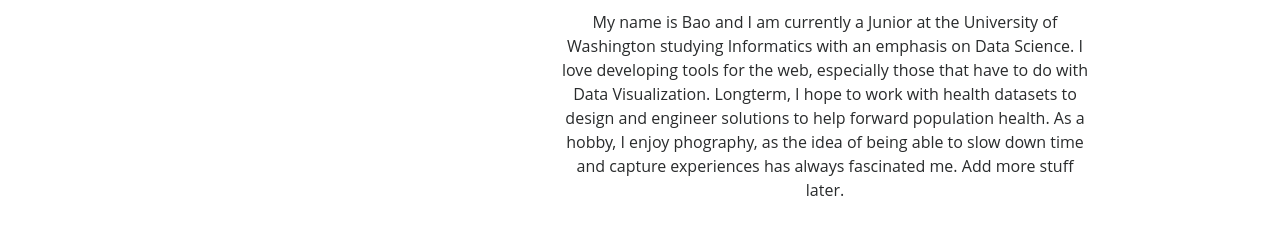
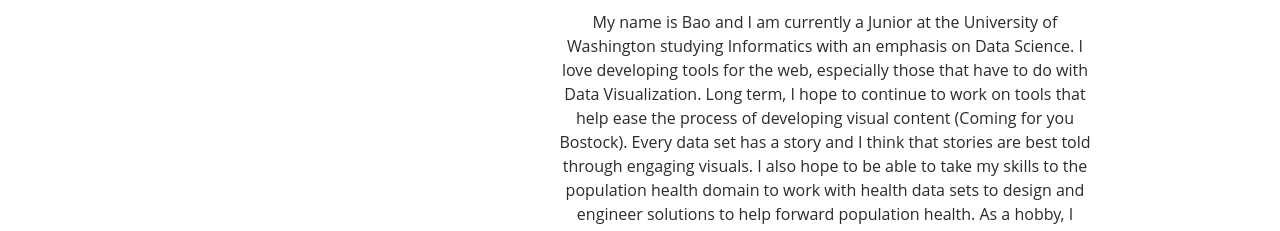
Before and after one commit to bdinh/portfolio-site, a website: page index.html in a window 1280 px wide. Shown: the part 539-770 px from the top of the page. Drawn offline with nearby package versions, Linux system fonts and the light colour scheme; a script that the page names is missing.

Commit message:
Fixed summary

```diff
--- a/index.html
+++ b/index.html
@@ -60,10 +60,13 @@
                             <p>My name is Bao and I am currently a Junior
                                 at the University of Washington studying Informatics with an emphasis on Data
                                 Science. I love developing tools for the web, especially those that have to do
-                                with Data Visualization. Longterm, I hope to work with health datasets to design
+                                with Data Visualization. Long term, I hope to continue to work on tools that help ease the
+                                process of developing visual content (Coming for you Bostock). Every data set has a story
+                                and I think that stories are best told through engaging visuals. I also hope to be able
+                                to take my skills to the population health domain to work with health data sets to design
                                 and engineer solutions to help forward population health. As a hobby, I enjoy
-                                phography, as the idea of being able to slow down time and capture experiences
-                                has always fascinated me. Add more stuff later.
+                                photography, as the idea of being able to slow down time and capture experiences
+                                has always fascinated me.
                             </p>
                         </div>
                     </div>
```
